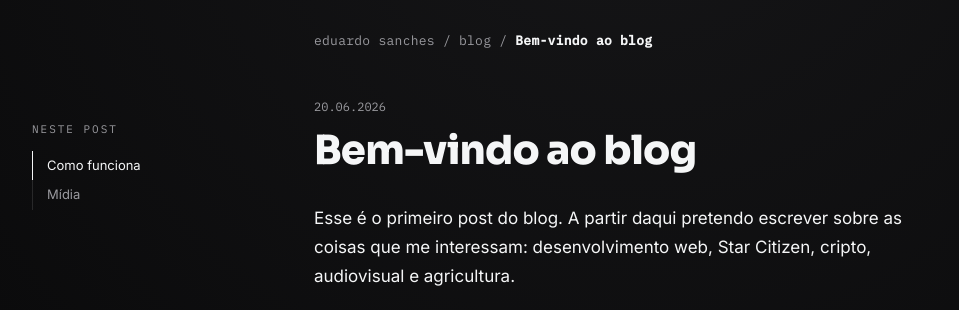
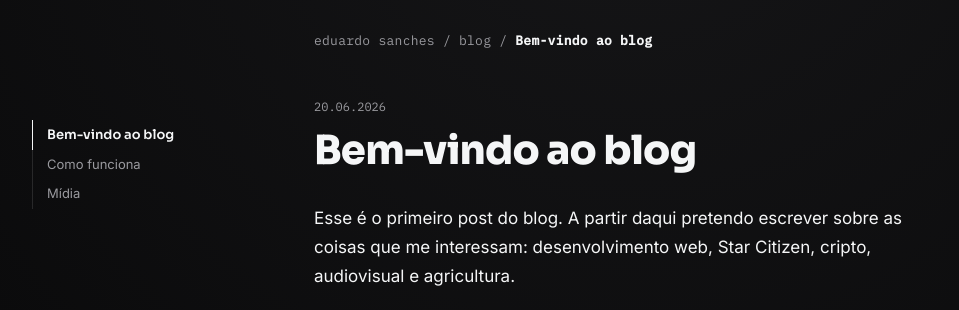
Before and after one commit to edusanches/edusanches.github.io, a Jekyll site: the page built from _posts/2026-06-20-bem-vindo.md, in a window 1280 px wide. Shown: the top 310 px of the page, without its empty margins (8-967 px from the left). Built offline with Jekyll 4.4.1, drawn with Linux system fonts in a browser that asks for light colours; part of the change alters nothing that is shown.

Commit message:
Make the post title the first item in the TOC
Add the post title as the top entry of the table of contents (links to
the top of the post), styled distinctly, and include it in the
scroll-spy. Drop the now-redundant "Neste post" label.

Co-Authored-By: Claude Opus 4.8 <noreply@anthropic.com>

```diff
--- a/_layouts/base.html
+++ b/_layouts/base.html
@@ -122,11 +122,6 @@
         max-height: calc(100vh - 170px);
         overflow: auto;
       }
-      .toc-title {
-        font-family: 'IBM Plex Mono', ui-monospace, monospace;
-        font-size: 11px; letter-spacing: 0.18em; text-transform: uppercase;
-        color: var(--grey); margin-bottom: 12px;
-      }
       .toc ul { list-style: none; margin: 0; padding: 0; border-left: 1px solid var(--line); }
       .toc a {
         display: block; padding: 6px 0 6px 14px; margin-left: -1px;
@@ -136,6 +131,7 @@
         transition: color 0.15s ease, border-color 0.15s ease;
       }
       .toc a.sub { padding-left: 26px; font-size: 12px; }
+      .toc a.top { font-family: 'Sora', sans-serif; font-weight: 600; color: var(--soft); }
       .toc a:hover { color: var(--soft); }
       .toc a.active { color: var(--paper); border-left-color: var(--paper); }
     }
--- a/_layouts/post.html
+++ b/_layouts/post.html
@@ -5,7 +5,7 @@ layout: base
 
 <article class="post">
   <time datetime="{{ page.date | date_to_xmlschema }}">{{ page.date | date: "%d.%m.%Y" }}</time>
-  <h1>{{ page.title }}</h1>
+  <h1 id="post-top">{{ page.title }}</h1>
   <div class="content">
     {{ content }}
   </div>
@@ -17,30 +17,35 @@ layout: base
 (function () {
   var content = document.querySelector(".post .content");
   var toc = document.getElementById("toc");
-  if (!content || !toc) return;
+  var titleEl = document.querySelector(".post h1");
+  if (!content || !toc || !titleEl) return;
   var heads = content.querySelectorAll("h2, h3");
   if (heads.length < 2) { toc.remove(); return; }   // not worth a TOC
 
   var ul = document.createElement("ul");
   var byId = {};
-  Array.prototype.forEach.call(heads, function (h) {
-    if (!h.id) {
-      h.id = h.textContent.toLowerCase().trim()
+  var observed = [];
+
+  function addItem(el, cls) {
+    if (!el.id) {
+      el.id = el.textContent.toLowerCase().trim()
         .replace(/[^\w\s-]/g, "").replace(/\s+/g, "-");
     }
     var a = document.createElement("a");
-    a.href = "#" + h.id;
-    a.textContent = h.textContent;
-    if (h.tagName === "H3") a.className = "sub";
+    a.href = "#" + el.id;
+    a.textContent = el.textContent;
+    if (cls) a.className = cls;
     var li = document.createElement("li");
     li.appendChild(a);
     ul.appendChild(li);
-    byId[h.id] = a;
+    byId[el.id] = a;
+    observed.push(el);
+  }
+
+  addItem(titleEl, "top");   // post title is the first item
+  Array.prototype.forEach.call(heads, function (h) {
+    addItem(h, h.tagName === "H3" ? "sub" : null);
   });
-  var title = document.createElement("div");
-  title.className = "toc-title";
-  title.textContent = "Neste post";
-  toc.appendChild(title);
   toc.appendChild(ul);
 
   // Highlight the section currently in view
@@ -54,6 +59,6 @@ layout: base
       }
     });
   }, { rootMargin: "0px 0px -75% 0px" });
-  Array.prototype.forEach.call(heads, function (h) { obs.observe(h); });
+  observed.forEach(function (el) { obs.observe(el); });
 })();
 </script>
```
